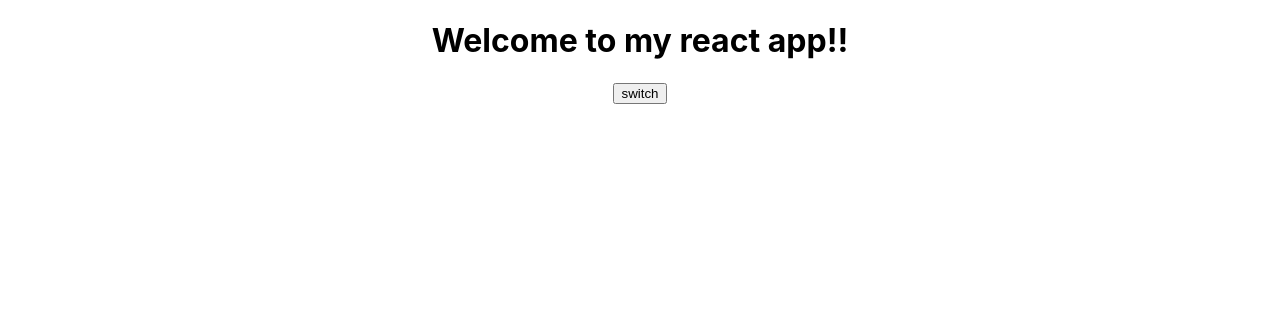
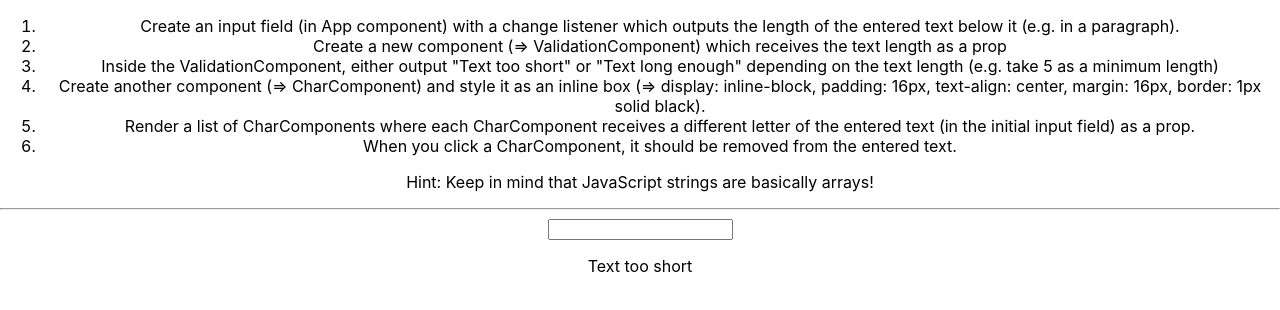
Before and after one commit to pranay101/Burger-Builder, a React (Create React App) app in the folder first/: page / in a window 1280 px wide. Shown: the top 310 px of the page. Built offline with nearby package versions, Linux system fonts and the light colour scheme.

Commit message:
assignment 2 done

```diff
--- a/first/src/App.js
+++ b/first/src/App.js
@@ -1,64 +1,54 @@
-import React, { Component } from "react";
-import "./App.css";
+import React, { Component } from 'react';
+import './App.css';
+import Validation from './Validation/Validation';
+import Char from './Char/Char';
 
-import Person from "./Person/Person";
 class App extends Component {
   state = {
-    person: [
-      { id: 'vfvddfv', name: "pranay", age: "21" },
-      { id: 'dfvdvdv', name: "hello", age: "31" },
-      { id: 'vdsbsrb', name: "svsvfv", age: "61" },
-    ],
-    showPerson: false,
-  };
+    userInput: ''
+  }
 
-  toggleContentHandler = () => {
-    const defaultstate = this.state.showPerson;
-    this.setState({ showPerson: !defaultstate });
-  };
-  usernameChangedHandler = (event,id) => {
-    const personIndex = this.state.person.findIndex( p =>{return p.id === id})
-    const person = {
-      ...this.state.person[personIndex],
-    }
+  inputChangedHandler = ( event ) => {
+    this.setState( { userInput: event.target.value } );
+  }
 
-    person.name = event.target.value;
-    const persons = [...this.state.person]
-    persons[personIndex] = person
-    this.setState({person:persons});
-  };
+  deleteCharHandler = ( index ) => {
+    const text = this.state.userInput.split('');
+    text.splice(index, 1);
+    const updatedText = text.join('');
+    this.setState({userInput: updatedText});
+  }
 
-  deletePersonHandler = (personIndex) => {
-    const person = this.state.person.slice();
-    person.splice(personIndex, 1);
-    this.setState({ person: person })
-  };
+  render () {
+    const charList = this.state.userInput.split('').map((ch, index) => {
+      return <Char
+        character={ch}
+        key={index}
+        clicked={() => this.deleteCharHandler(index)} />;
+    });
 
-  render() {
-    let person = null;
-    if (this.state.showPerson) {
-      person = (
-        <div>
-          {
-            this.state.person.map((ele, index) => {
-              return <Person
-                name={ele.name}
-                age={ele.age}
-                key={ele.id}
-                click={() => { this.deletePersonHandler(index) }}
-                changed ={(event) => this.usernameChangedHandler(event,ele.id)}/>
-            })
-          }
-        </div>
-      );
-    }
     return (
       <div className="App">
-        <h1>Welcome to my react app!!</h1>
-        <button onClick={this.toggleContentHandler}>switch</button>
-        {person}
+        <ol>
+          <li>Create an input field (in App component) with a change listener which outputs the length of the entered text below it (e.g. in a paragraph).</li>
+          <li>Create a new component (=> ValidationComponent) which receives the text length as a prop</li>
+          <li>Inside the ValidationComponent, either output "Text too short" or "Text long enough" depending on the text length (e.g. take 5 as a minimum length)</li>
+          <li>Create another component (=> CharComponent) and style it as an inline box (=> display: inline-block, padding: 16px, text-align: center, margin: 16px, border: 1px solid black).</li>
+          <li>Render a list of CharComponents where each CharComponent receives a different letter of the entered text (in the initial input field) as a prop.</li>
+          <li>When you click a CharComponent, it should be removed from the entered text.</li>
+        </ol>
+        <p>Hint: Keep in mind that JavaScript strings are basically arrays!</p>
+        <hr />
+        <input
+          type="text"
+          onChange={this.inputChangedHandler}
+          value={this.state.userInput} />
+        <p>{this.state.userInput}</p>
+        <Validation inputLength={this.state.userInput.length} />
+        {charList}
       </div>
     );
   }
 }
+
 export default App;
--- /dev/null
+++ b/first/src/Char/Char.js
@@ -0,0 +1,19 @@
+import React from 'react';
+
+const char = (props) => {
+    const style = {
+        display: 'inline-block',
+        padding: '16px',
+        margin: '16px',
+        border: '1px solid black',
+        textAlign: 'center'
+    };
+
+    return (
+        <div style={style} onClick={props.clicked}>
+            {props.character}
+        </div>
+    );
+};
+
+export default char;
--- /dev/null
+++ b/first/src/Validation/Validation.js
@@ -0,0 +1,17 @@
+import React from 'react';
+
+const validation = ( props ) => {
+    let validationMessage = 'Text long enough';
+
+    if (props.inputLength <= 5) {
+        validationMessage = 'Text too short';
+    }
+
+    return (
+        <div>
+            <p>{validationMessage}</p>
+        </div>
+    );
+};
+
+export default validation;
```
